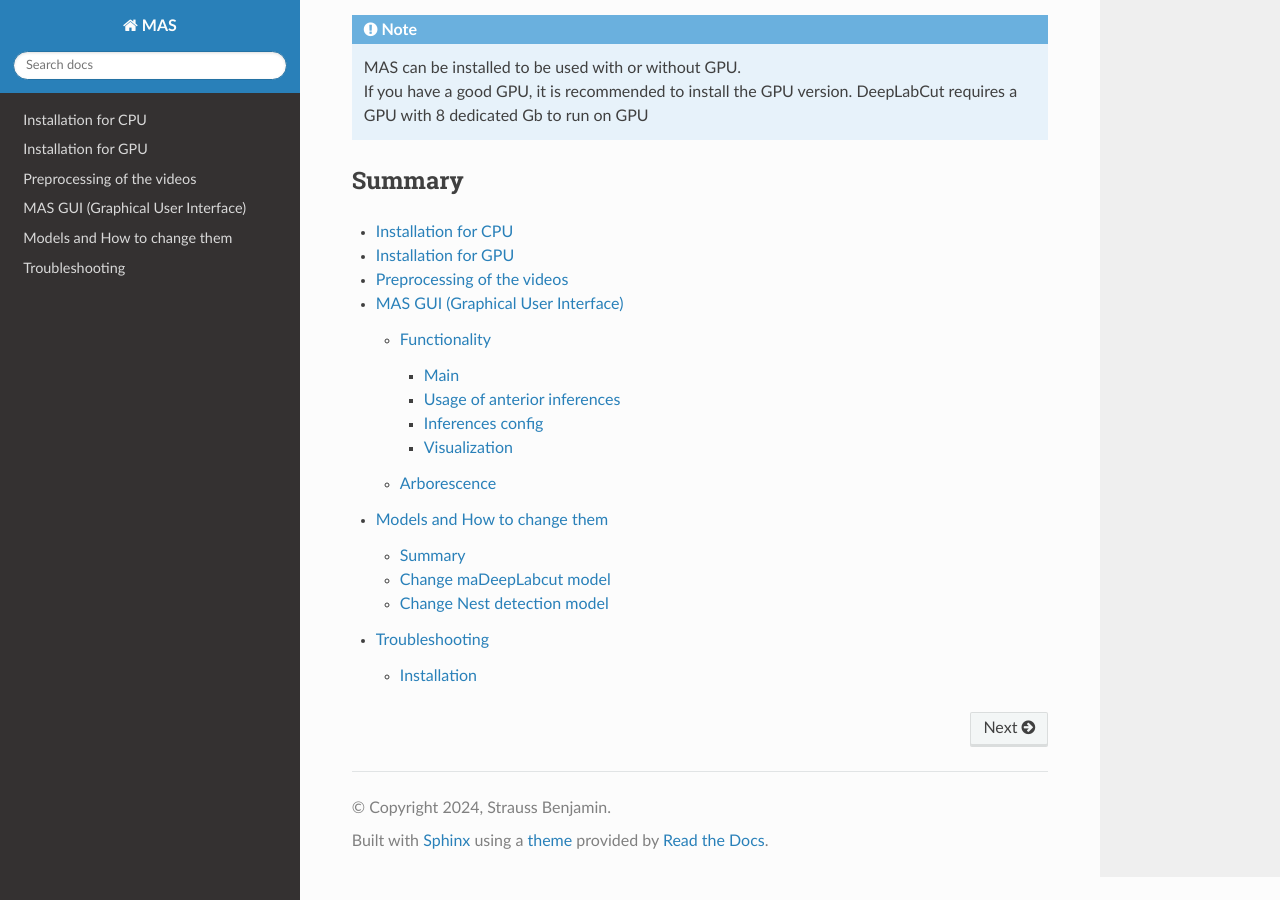
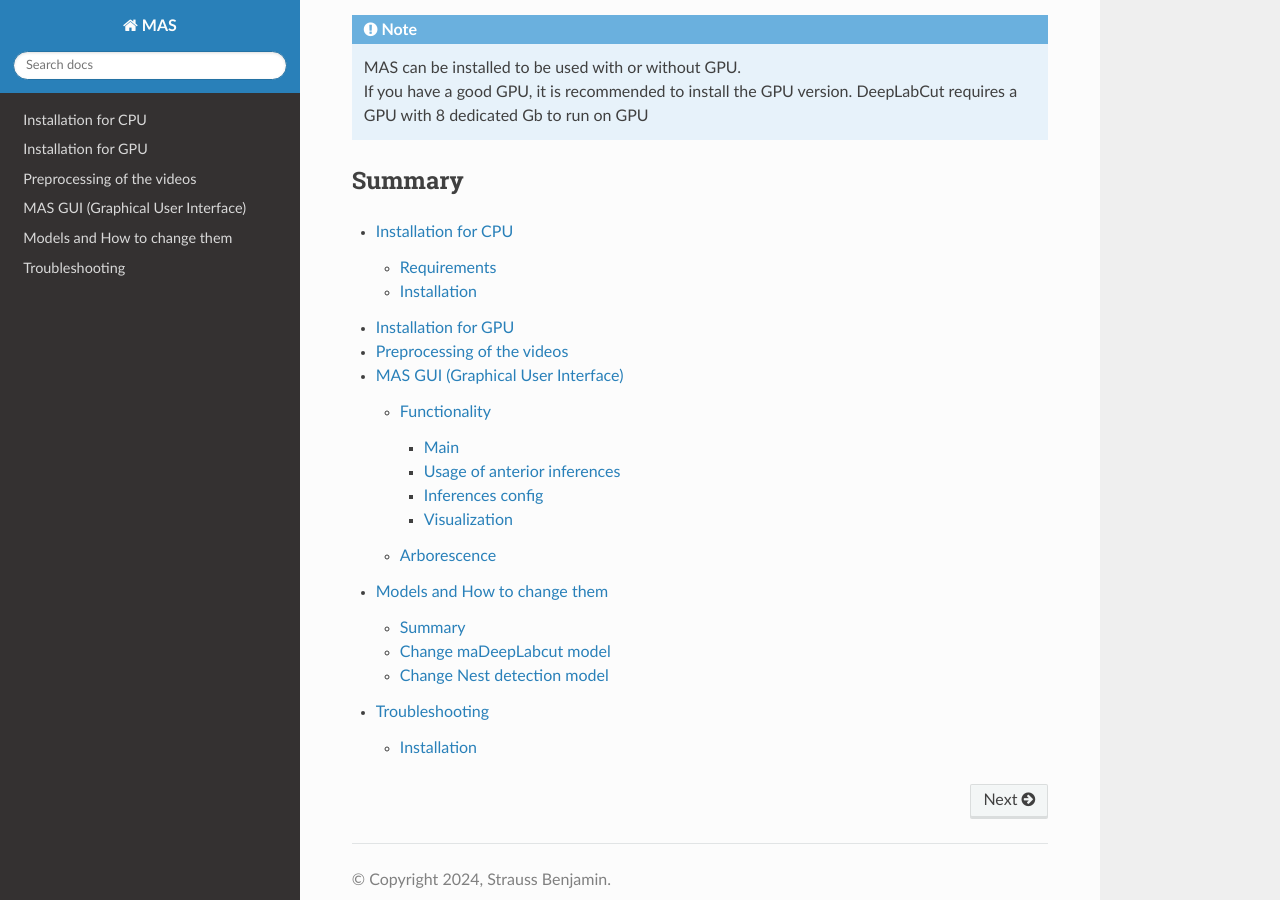
Before and after one commit to ChavisManzoniLab/MAS, a Sphinx documentation site: the page built from docs/index.rst, in a window 1280 px wide and 900 px high, scrolled down 513 px. Built offline with Sphinx 7.4.7 and the Read the Docs theme 3.1.0, drawn with Linux system fonts in a browser that asks for light colours; pages that are not in the unit, such as notebooks, are missing from menus.

Commit message:
Update CPUinstall.rst

```diff
--- a/docs/CPUinstall.rst
+++ b/docs/CPUinstall.rst
@@ -1,5 +1,8 @@
 Installation for CPU
 =================
+
+Requirements
+#############
 
 Install Git : https://git-scm.com/downloads
 
@@ -11,10 +14,14 @@ Install Python x64 3.9 https://www.python.org/downloads/release/python-3913/ (IN
 
     When installing Python, check the "Add Python to PATH"
 
+
+Installation
+#############
+
 | Open the terminal
 | In the terminal =>
 
-1. Create an environnement using venv command in python.
+1. Create an environnement using venv command in python :
 
 .. code-block:: console
 
@@ -32,13 +39,13 @@ Install Python x64 3.9 https://www.python.org/downloads/release/python-3913/ (IN
  cd MAS
  scripts\activate
 
-3. Install the packages
+3. Install the packages :
 
 .. code-block:: console
 
  pip install git+https://github.com/ChavisManzoniLab/MAS.git
 
-4. Install detectron2
+4. Install detectron2 :
 
 .. code-block:: console
 
```
